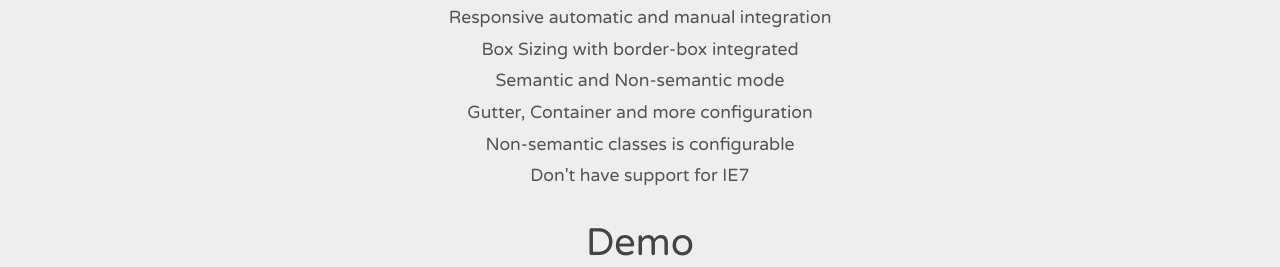
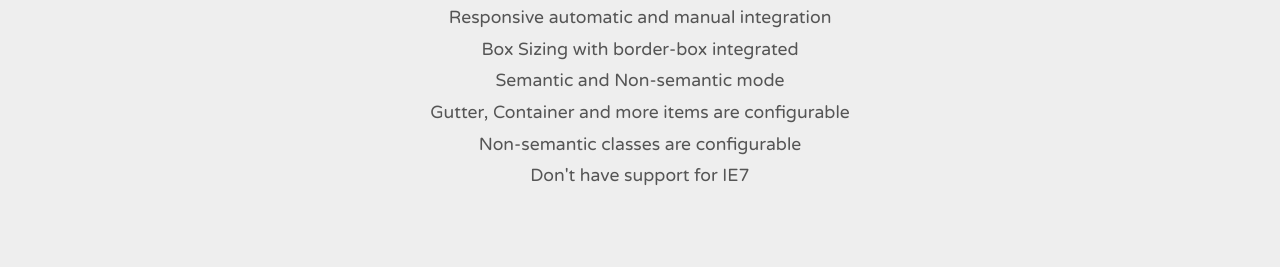
Before and after one commit to diogomoretti/sgs, a website: page index.html in a window 1280 px wide. Shown: the part 486-753 px from the top of the page. Drawn offline with Linux system fonts and the light colour scheme.

Commit message:
Change the features text

```diff
--- a/index.html
+++ b/index.html
@@ -32,8 +32,8 @@
             <li>Responsive automatic and manual integration</li>
             <li>Box Sizing with border-box integrated</li>
             <li>Semantic and Non-semantic mode</li>
-            <li>Gutter, Container and more configuration</li>
-            <li>Non-semantic classes is configurable</li>
+            <li>Gutter, Container and more items are configurable</li>
+            <li>Non-semantic classes are configurable</li>
             <li>Don't have support for IE7</li>
         </ul>
     </section>
--- a/stylus/main.styl
+++ b/stylus/main.styl
@@ -72,6 +72,7 @@ p
 
 .features
   margin-top: 0
+  margin-bottom: 6em
   text-align: center
   li
     line-height: 1.8em
```
Also changed, not shown: assets/css/main.css.
